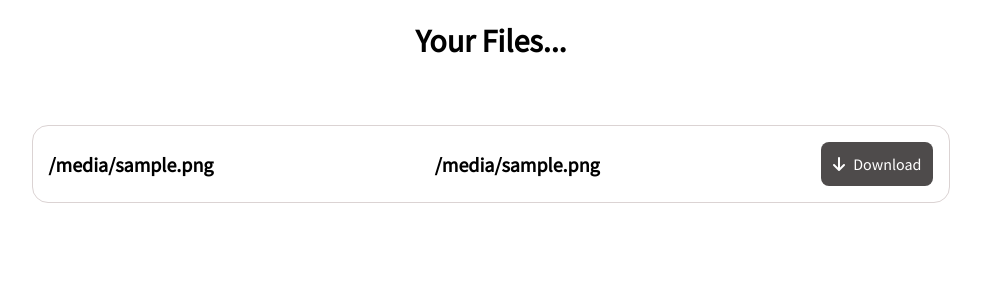
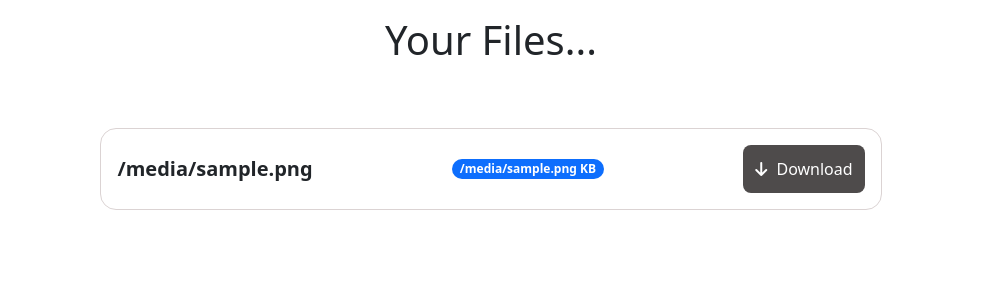
Before and after one commit to d-shaktiranjan/file_share, a Flask app: template templates/index.html in a window 1280 px wide. Shown: the top 300 px of the page, without its empty margins (149-1130 px from the left). Run offline with Flask 2, Linux system fonts and the light colour scheme; the template is opened without the code that fills it: most values are stand-ins (such as "Sample title", 1, 10 or a date in 2020); some libraries are stand-ins or nearby versions.

Commit message:
bs5 css cdn added

```diff
--- a/templates/index.html
+++ b/templates/index.html
@@ -10,6 +10,11 @@
     <link rel="preconnect" href="https://fonts.gstatic.com">
     <link href="https://fonts.googleapis.com/css2?family=Source+Sans+Pro&display=swap" rel="stylesheet">
 
+    <!-- BS 5 CSS -->
+    <link href="https://cdn.jsdelivr.net/npm/bootstrap@5.1.3/dist/css/bootstrap.min.css" rel="stylesheet"
+        integrity="sha384-1BmE4kWBq78iYhFldvKuhfTAU6auU8tT94WrHftjDbrCEXSU1oBoqyl2QvZ6jIW3" crossorigin="anonymous">
+
+
     <!-- External CSS -->
     <link rel="stylesheet" type="text/css" href="{{ url_for('static',filename='style.css') }}">
 
@@ -17,7 +22,7 @@
 </head>
 
 <body>
-    <div class="container">
+    <div class="container mt-3">
         <h1 class="heading">
             Your Files...
         </h1>
@@ -25,7 +30,7 @@
             {% for f,s in files %}
             <li class="fileList">
                 <span class="fileName">{{f}}</span>
-                <span class="fileName">{{s}}</span>
+                <span class="badge rounded-pill bg-primary">{{s}} KB</span>
                 <button type="button" onclick="location.href='/download/{{f}}'" class="dbtn">
                     <i class="icon fas fa-arrow-down"></i>
                     <span class="dl-text">Download</span>
```
